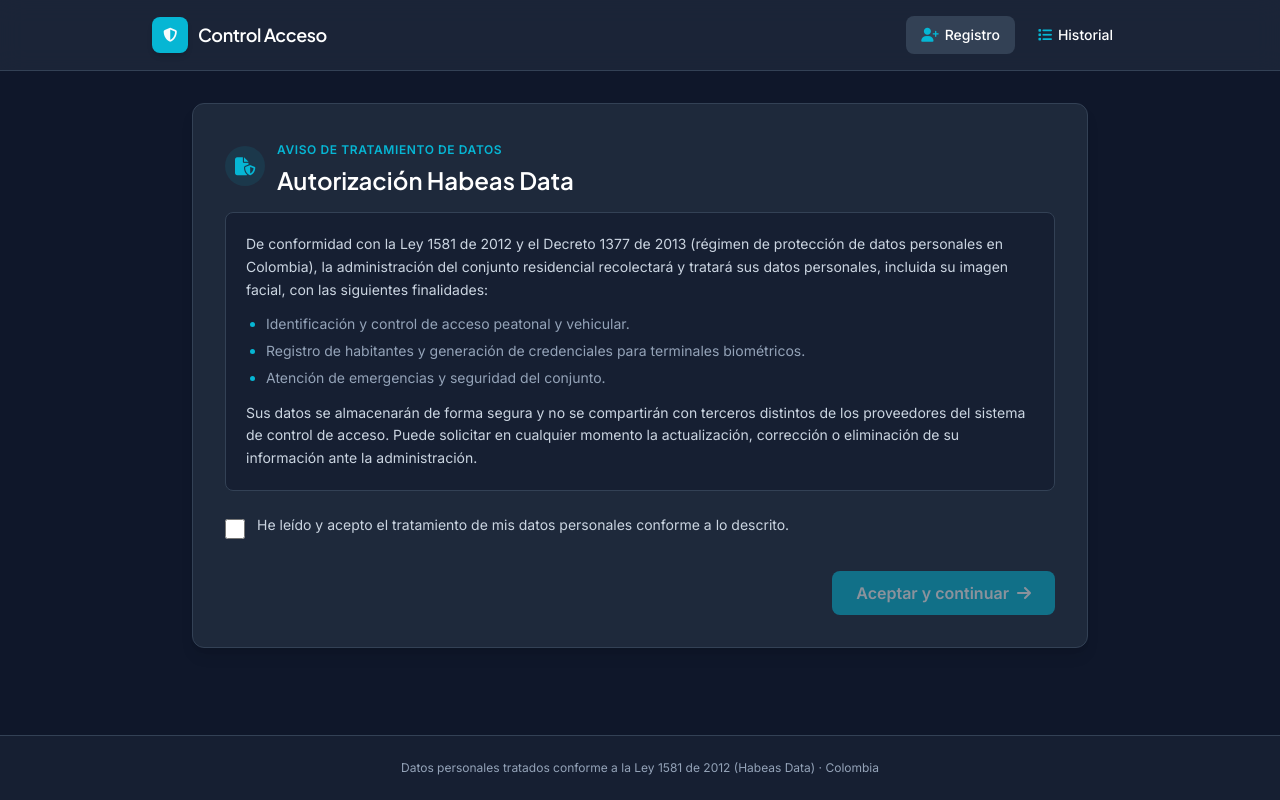
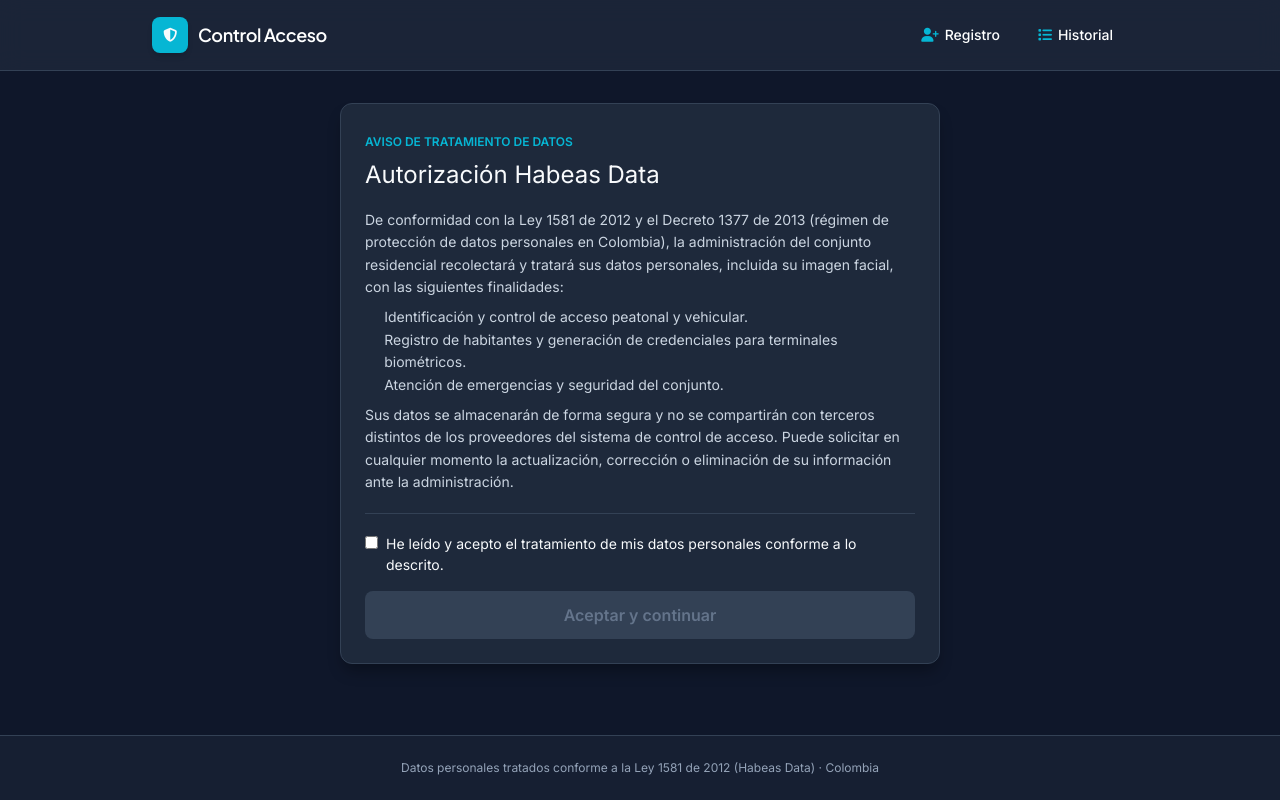
Before and after one commit to cristianorozco16/control-acceso-residencial, a FastAPI app: page / in a window 1280 px wide. Run offline with FastAPI, Linux system fonts and the light colour scheme; some libraries are stand-ins or nearby versions.

Commit message:
style: actualizar diseño de registro con CSS personalizado

```diff
--- a/templates/registro.html
+++ b/templates/registro.html
@@ -1,26 +1,80 @@
 {% extends "base.html" %}
 
-{% block titulo %}Registro de Acceso · Control de Acceso Residencial{% endblock %}
-{% block nav_registro %}bg-navy-800{% endblock %}
+{% block titulo %}Registro de Acceso{% endblock %}
 
 {% block contenido %}
-<div class="max-w-4xl mx-auto">
+<style>
+  .card-container {
+    background-color: #1e293b;
+    border: 1px solid #334155;
+    border-radius: 0.75rem;
+    padding: 1.5rem;
+    color: #f8fafc;
+    margin-bottom: 1.5rem;
+    box-shadow: 0 10px 15px -3px rgba(0, 0, 0, 0.3);
+  }
+  .btn-primary {
+    background-color: #06b6d4;
+    color: #0f172a;
+    font-weight: 700;
+    padding: 0.75rem 1rem;
+    border-radius: 0.5rem;
+    border: none;
+    width: 100%;
+    cursor: pointer;
+    margin-top: 1rem;
+    transition: background-color 0.2s;
+  }
+  .btn-primary:hover {
+    background-color: #0891b2;
+  }
+  .btn-primary:disabled {
+    background-color: #334155;
+    color: #64748b;
+    cursor: not-allowed;
+  }
+  .btn-secondary {
+    padding: 0.6rem 1rem;
+    background-color: #334155;
+    color: white;
+    border: none;
+    border-radius: 0.5rem;
+    cursor: pointer;
+    font-weight: 600;
+  }
+  .btn-secondary:hover {
+    background-color: #475569;
+  }
+  .input-field {
+    width: 100%;
+    padding: 0.6rem 0.8rem;
+    background-color: #0f172a;
+    border: 1px solid #334155;
+    border-radius: 0.5rem;
+    color: #ffffff;
+    margin-top: 0.3rem;
+    margin-bottom: 1rem;
+    box-sizing: border-box;
+  }
+  .input-field:focus {
+    outline: none;
+    border-color: #06b6d4;
+  }
+  .oculto {
+    display: none !important;
+  }
+</style>
+
+<div style="max-width: 600px; margin: 0 auto;">
 
   <!-- PASO 1: AVISO DE HABEAS DATA -->
-  <div id="seccion-habeas-data" class="bg-navy-900 border border-navy-800 rounded-xl p-6 sm:p-8 shadow-lg mb-6">
-    <div class="flex items-center gap-3 mb-4">
-      <div class="flex h-10 w-10 items-center justify-center rounded-full bg-teal/10">
-        <i class="fa-solid fa-file-shield text-teal text-lg"></i>
-      </div>
-      <div>
-        <span class="text-teal font-bold text-xs uppercase tracking-wider">Aviso de tratamiento de datos</span>
-        <h2 class="font-display text-2xl font-semibold text-white mt-1">Autorización Habeas Data</h2>
-      </div>
-    </div>
+  <div id="seccion-habeas-data" class="card-container">
+    <span style="color: #06b6d4; font-size: 0.75rem; font-weight: 700; text-transform: uppercase;">Aviso de tratamiento de datos</span>
+    <h2 style="margin-top: 0.3rem; margin-bottom: 1rem; font-size: 1.5rem;">Autorización Habeas Data</h2>
 
-    <div class="text-sm text-slate-300 leading-relaxed space-y-3 mb-6 bg-navy-950/50 p-5 rounded-lg border border-navy-800">
+    <div style="font-size: 0.875rem; color: #cbd5e1; line-height: 1.6;">
       <p>De conformidad con la Ley 1581 de 2012 y el Decreto 1377 de 2013 (régimen de protección de datos personales en Colombia), la administración del conjunto residencial recolectará y tratará sus datos personales, incluida su imagen facial, con las siguientes finalidades:</p>
-      <ul class="list-disc pl-5 space-y-1 text-slate-400 marker:text-teal">
+      <ul style="padding-left: 1.2rem; margin: 0.5rem 0;">
         <li>Identificación y control de acceso peatonal y vehicular.</li>
         <li>Registro de habitantes y generación de credenciales para terminales biométricos.</li>
         <li>Atención de emergencias y seguridad del conjunto.</li>
@@ -28,93 +82,66 @@
       <p>Sus datos se almacenarán de forma segura y no se compartirán con terceros distintos de los proveedores del sistema de control de acceso. Puede solicitar en cualquier momento la actualización, corrección o eliminación de su información ante la administración.</p>
     </div>
 
-    <label class="flex items-start gap-3 cursor-pointer group">
-      <input type="checkbox" id="check-habeas" class="mt-1 h-5 w-5 rounded border-navy-800 bg-navy-950 text-teal focus:ring-teal focus:ring-offset-navy-900 cursor-pointer">
-      <span class="text-sm text-slate-300 group-hover:text-white transition-colors">He leído y acepto el tratamiento de mis datos personales conforme a lo descrito.</span>
+    <hr style="border-color: #334155; margin: 1.2rem 0;">
+
+    <label style="display: flex; gap: 0.5rem; align-items: flex-start; cursor: pointer; font-size: 0.875rem;">
+      <input type="checkbox" id="check-habeas" style="margin-top: 0.2rem;">
+      <span>He leído y acepto el tratamiento de mis datos personales conforme a lo descrito.</span>
     </label>
 
-    <div class="mt-8 flex justify-end">
-      <button type="button" id="btn-continuar" disabled class="bg-teal hover:bg-teal-dark text-navy-950 font-bold py-2.5 px-6 rounded-lg transition-all disabled:opacity-50 disabled:cursor-not-allowed flex items-center gap-2">
-        Aceptar y continuar <i class="fa-solid fa-arrow-right"></i>
-      </button>
-    </div>
+    <button type="button" id="btn-continuar" disabled class="btn-primary">
+      Aceptar y continuar
+    </button>
   </div>
 
   <!-- PASO 2: FORMULARIO DE REGISTRO (INICIA OCULTO) -->
-  <div id="seccion-formulario" class="bg-navy-900 border border-navy-800 rounded-xl p-6 sm:p-8 shadow-lg hidden">
-    <div class="border-b border-navy-800 pb-5 mb-6">
-      <h2 class="font-display text-2xl font-semibold text-white">Registro de Nuevo Residente</h2>
-      <p class="text-sm text-slate-400 mt-1">Ingresa los datos personales y captura la fotografía facial para el sistema biométrico.</p>
+  <div id="seccion-formulario" class="card-container oculto">
+    <div style="border-bottom: 1px solid #334155; padding-bottom: 0.8rem; margin-bottom: 1.2rem;">
+      <h2 style="margin: 0; font-size: 1.4rem;">Registro de Nuevo Residente</h2>
+      <p style="margin: 0.2rem 0 0 0; font-size: 0.8rem; color: #94a3b8;">Ingresa los datos personales y captura la fotografía facial</p>
     </div>
 
-    <!-- Alerta de mensajes -->
-    <div id="mensaje-alerta" class="hidden mb-6 p-4 rounded-lg text-sm font-medium flex items-center gap-2"></div>
+    <div id="mensaje-alerta" class="oculto" style="padding: 0.75rem; border-radius: 0.5rem; margin-bottom: 1rem; font-size: 0.875rem;"></div>
 
-    <form id="form-registro" class="grid grid-cols-1 md:grid-cols-2 gap-8">
+    <form id="form-registro">
+      <label for="nombre" style="font-size: 0.875rem;">Nombre Completo *</label>
+      <input type="text" id="nombre" name="nombre" required placeholder="Ej: Juan Pérez" class="input-field">
 
-      <!-- Columna Izquierda: Datos Personales -->
-      <div class="space-y-4">
-        <div>
-          <label for="nombre" class="block text-sm font-medium text-slate-300 mb-1.5">Nombre Completo *</label>
-          <input type="text" id="nombre" name="nombre" required placeholder="Ej: Juan Pérez" class="w-full rounded-lg border border-navy-800 bg-navy-950 px-4 py-2.5 text-sm text-white focus:border-teal focus:outline-none focus:ring-1 focus:ring-teal transition-colors">
-        </div>
+      <label for="documento" style="font-size: 0.875rem;">Documento de Identidad *</label>
+      <input type="text" id="documento" name="documento" required placeholder="Ej: 1020304050" class="input-field">
 
-        <div>
-          <label for="documento" class="block text-sm font-medium text-slate-300 mb-1.5">Documento de Identidad *</label>
-          <input type="text" id="documento" name="documento" required placeholder="Ej: 1020304050" class="w-full rounded-lg border border-navy-800 bg-navy-950 px-4 py-2.5 text-sm text-white focus:border-teal focus:outline-none focus:ring-1 focus:ring-teal transition-colors">
-        </div>
+      <label for="apartamento" style="font-size: 0.875rem;">Apartamento *</label>
+      <input type="text" id="apartamento" name="apartamento" required placeholder="Ej: 101" class="input-field">
 
-        <div class="grid grid-cols-2 gap-4">
-          <div>
-            <label for="apartamento" class="block text-sm font-medium text-slate-300 mb-1.5">Apartamento *</label>
-            <input type="text" id="apartamento" name="apartamento" required placeholder="Ej: 101" class="w-full rounded-lg border border-navy-800 bg-navy-950 px-4 py-2.5 text-sm text-white focus:border-teal focus:outline-none focus:ring-1 focus:ring-teal transition-colors">
-          </div>
+      <label for="tipo_persona" style="font-size: 0.875rem;">Tipo de Usuario *</label>
+      <select id="tipo_persona" name="tipo_persona" required class="input-field">
+        <option value="">Seleccione una opción...</option>
+        <option value="Propietario">Propietario</option>
+        <option value="Arrendatario">Arrendatario</option>
+        <option value="Visitante">Visitante</option>
+      </select>
 
-          <div>
-            <label for="tipo_persona" class="block text-sm font-medium text-slate-300 mb-1.5">Tipo de Usuario *</label>
-            <select id="tipo_persona" name="tipo_persona" required class="w-full rounded-lg border border-navy-800 bg-navy-950 px-4 py-2.5 text-sm text-white focus:border-teal focus:outline-none focus:ring-1 focus:ring-teal transition-colors appearance-none">
-              <option value="">Seleccione...</option>
-              <option value="Propietario">Propietario</option>
-              <option value="Arrendatario">Arrendatario</option>
-              <option value="Visitante">Visitante</option>
-            </select>
-          </div>
+      <label style="font-size: 0.875rem;">Fotografía del Rostro *</label>
+      <div style="background-color: #0f172a; border: 1px solid #334155; border-radius: 0.5rem; min-height: 240px; display: flex; align-items: center; justify-content: center; margin-top: 0.3rem; overflow: hidden; position: relative;">
+        <video id="video" autoplay playsinline style="width: 100%; height: 240px; object-fit: cover;" class="oculto"></video>
+        <img id="foto-preview" style="width: 100%; height: 240px; object-fit: cover;" class="oculto" alt="Vista previa">
+        <div id="placeholder-camara" style="text-align: center; padding: 1rem; color: #94a3b8;">
+          <p style="margin: 0; font-size: 0.85rem;">Activa la cámara para tomar la fotografía de acceso</p>
         </div>
       </div>
 
-      <!-- Columna Derecha: Captura Biométrica -->
-      <div class="flex flex-col h-full">
-        <label class="block text-sm font-medium text-slate-300 mb-1.5">Fotografía del Rostro *</label>
-
-        <div class="flex-1 bg-navy-950 border border-navy-800 rounded-lg relative overflow-hidden flex items-center justify-center min-h-[240px] shadow-inner group">
-          <video id="video" autoplay playsinline class="absolute inset-0 w-full h-full object-cover hidden"></video>
-          <img id="foto-preview" class="absolute inset-0 w-full h-full object-cover hidden" alt="Vista previa">
-
-          <div id="placeholder-camara" class="text-center p-6 z-10 text-slate-500 group-hover:text-slate-400 transition-colors">
-            <i class="fa-solid fa-camera text-4xl mb-3 opacity-50"></i>
-            <p class="text-sm">Activa la cámara para tomar la fotografía de acceso</p>
-          </div>
-
-          <!-- Marco decorativo de escaneo -->
-          <div class="absolute inset-0 border-2 border-dashed border-slate-700/50 m-4 rounded pointer-events-none hidden" id="marco-escaneo"></div>
-        </div>
-
-        <div class="flex gap-3 mt-4">
-          <button type="button" id="btn-iniciar-camara" class="flex-1 bg-navy-800 hover:bg-slate-700 text-white font-medium py-2.5 px-4 rounded-lg transition-colors text-sm flex justify-center items-center gap-2 border border-navy-700">
-            <i class="fa-solid fa-video"></i> Iniciar
-          </button>
-          <button type="button" id="btn-capturar" disabled class="flex-1 bg-teal hover:bg-teal-dark text-navy-950 font-bold py-2.5 px-4 rounded-lg transition-colors text-sm disabled:opacity-50 disabled:cursor-not-allowed flex justify-center items-center gap-2">
-            <i class="fa-solid fa-camera-retro"></i> Capturar
-          </button>
-        </div>
+      <div style="display: flex; gap: 0.5rem; margin-top: 0.8rem;">
+        <button type="button" id="btn-iniciar-camara" class="btn-secondary" style="flex: 1;">
+          Iniciar Cámara
+        </button>
+        <button type="button" id="btn-capturar" disabled class="btn-primary" style="flex: 1; margin-top: 0; opacity: 0.5;">
+          Capturar Foto
+        </button>
       </div>
 
-      <!-- Botón de Envío Global -->
-      <div class="md:col-span-2 pt-6 border-t border-navy-800 mt-2">
-        <button type="submit" id="btn-guardar" disabled class="w-full bg-teal hover:bg-teal-dark text-navy-950 font-bold py-3 px-4 rounded-lg transition-all text-base shadow-[0_0_15px_rgba(6,182,212,0.3)] hover:shadow-[0_0_20px_rgba(6,182,212,0.5)] disabled:opacity-50 disabled:cursor-not-allowed disabled:shadow-none flex justify-center items-center gap-2">
-          <i class="fa-solid fa-user-check"></i> Registrar Acceso
-        </button>
-      </div>
+      <button type="submit" id="btn-guardar" disabled class="btn-primary" style="opacity: 0.5; margin-top: 1.5rem;">
+        Registrar Acceso
+      </button>
     </form>
   </div>
 
@@ -130,7 +157,6 @@
     const video = document.getElementById('video');
     const fotoPreview = document.getElementById('foto-preview');
     const placeholderCamara = document.getElementById('placeholder-camara');
-    const marcoEscaneo = document.getElementById('marco-escaneo');
     const btnIniciarCamara = document.getElementById('btn-iniciar-camara');
     const btnCapturar = document.getElementById('btn-capturar');
     const btnGuardar = document.getElementById('btn-guardar');
@@ -145,22 +171,23 @@
     });
 
     btnContinuar.addEventListener('click', () => {
-      seccionHabeas.classList.add('hidden');
-      seccionFormulario.classList.remove('hidden');
+      seccionHabeas.classList.add('oculto');
+      seccionFormulario.classList.remove('oculto');
     });
 
     btnIniciarCamara.addEventListener('click', async () => {
       try {
         streamCamara = await navigator.mediaDevices.getUserMedia({ video: true, audio: false });
         video.srcObject = streamCamara;
-        video.classList.remove('hidden');
-        placeholderCamara.classList.add('hidden');
-        fotoPreview.classList.add('hidden');
-        marcoEscaneo.classList.remove('hidden');
-        marcoEscaneo.classList.add('border-teal/50'); // Efecto visual de cámara activa
+        video.classList.remove('oculto');
+        placeholderCamara.classList.add('oculto');
+        fotoPreview.classList.add('oculto');
 
         btnCapturar.disabled = false;
-        btnIniciarCamara.innerHTML = '<i class="fa-solid fa-rotate"></i> Reiniciar';
+        btnCapturar.style.opacity = '1';
+        btnCapturar.style.cursor = 'pointer';
+
+        btnIniciarCamara.textContent = 'Reiniciar Cámara';
       } catch (err) {
         alert('No se pudo acceder a la cámara. Revisa los permisos de tu navegador.');
       }
@@ -181,11 +208,12 @@
           streamCamara.getTracks().forEach(track => track.stop());
         }
 
-        video.classList.add('hidden');
-        marcoEscaneo.classList.add('hidden');
-        fotoPreview.classList.remove('hidden');
+        video.classList.add('oculto');
+        fotoPreview.classList.remove('oculto');
 
         btnGuardar.disabled = false;
+        btnGuardar.style.opacity = '1';
+        btnGuardar.style.cursor = 'pointer';
       }, 'image/jpeg', 0.9);
     });
 
@@ -193,12 +221,12 @@
       e.preventDefault();
 
       if (!blobFoto) {
-        mostrarAlerta('Por favor toma la fotografía antes de registrar.', 'error');
+        alert('Por favor toma la fotografía antes de registrar.');
         return;
       }
 
       btnGuardar.disabled = true;
-      btnGuardar.innerHTML = '<i class="fa-solid fa-circle-notch fa-spin"></i> Procesando...';
+      btnGuardar.textContent = 'Procesando y Guardando...';
 
       const formData = new FormData();
       formData.append('nombre_completo', document.getElementById('nombre').value);
@@ -217,37 +245,30 @@
         const datos = await respuesta.json();
 
         if (respuesta.ok) {
-          mostrarAlerta(datos.mensaje || '¡Habitante registrado con éxito!', 'exito');
+          mensajeAlerta.style.backgroundColor = '#065f46';
+          mensajeAlerta.style.color = '#34d399';
+          mensajeAlerta.textContent = datos.mensaje || '¡Habitante registrado con éxito!';
+          mensajeAlerta.classList.remove('oculto');
 
           formRegistro.reset();
-          fotoPreview.classList.add('hidden');
-          placeholderCamara.classList.remove('hidden');
+          fotoPreview.classList.add('oculto');
+          placeholderCamara.classList.remove('oculto');
           btnGuardar.disabled = true;
-          btnGuardar.innerHTML = '<i class="fa-solid fa-user-check"></i> Registrar Acceso';
-          btnIniciarCamara.innerHTML = '<i class="fa-solid fa-video"></i> Iniciar';
+          btnGuardar.style.opacity = '0.5';
+          btnGuardar.textContent = 'Registrar Acceso';
           blobFoto = null;
         } else {
           throw new Error(datos.detail || 'Ocurrió un error al procesar el registro.');
         }
       } catch (err) {
-        mostrarAlerta(err.message, 'error');
+        mensajeAlerta.style.backgroundColor = '#991b1b';
+        mensajeAlerta.style.color = '#fca5a5';
+        mensajeAlerta.textContent = err.message;
+        mensajeAlerta.classList.remove('oculto');
         btnGuardar.disabled = false;
-        btnGuardar.innerHTML = '<i class="fa-solid fa-user-check"></i> Registrar Acceso';
+        btnGuardar.textContent = 'Registrar Acceso';
       }
     });
-
-    function mostrarAlerta(mensaje, tipo) {
-      mensajeAlerta.classList.remove('hidden', 'bg-accent/20', 'text-accent', 'bg-red-500/20', 'text-red-400', 'border-accent/30', 'border-red-500/30');
-      mensajeAlerta.classList.add('border');
-
-      if (tipo === 'exito') {
-        mensajeAlerta.classList.add('bg-accent/20', 'text-accent', 'border-accent/30');
-        mensajeAlerta.innerHTML = `<i class="fa-solid fa-circle-check text-lg"></i> ${mensaje}`;
-      } else {
-        mensajeAlerta.classList.add('bg-red-500/20', 'text-red-400', 'border-red-500/30');
-        mensajeAlerta.innerHTML = `<i class="fa-solid fa-circle-exclamation text-lg"></i> ${mensaje}`;
-      }
-    }
   });
 </script>
 {% endblock %}
```
